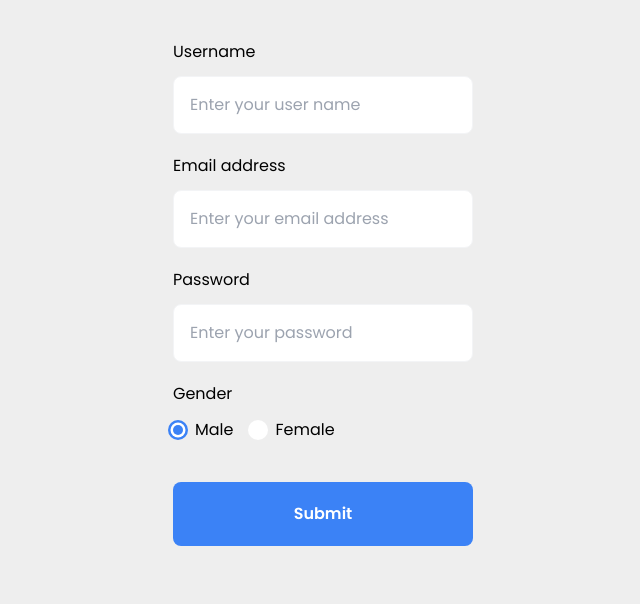
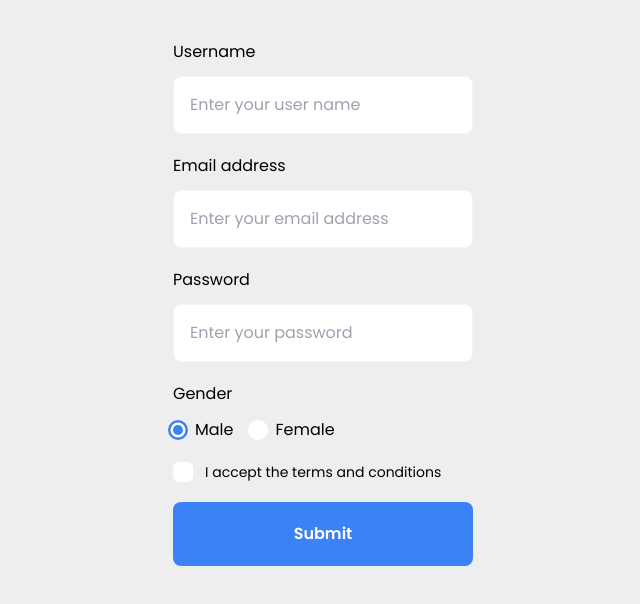
Before and after one commit to trwinddev/Register-Form, a React (Vite) app: page / in a window 1280 px wide. Shown: the top 604 px of the page, without its empty margins (317-957 px from the left). Built offline with nearby package versions, Linux system fonts and the light colour scheme.

Commit message:
custom checkbox

```diff
--- /dev/null
+++ b/src/components/checkbox/CheckboxFormik.jsx
@@ -0,0 +1,43 @@
+import { useField } from "formik";
+import React, { Children } from "react";
+
+const CheckboxFormik = ({ children, ...props }) => {
+  const [field, meta] = useField(props);
+  return (
+    <div className="flex flex-col gap-3">
+      <label className="cursor-pointer custom-checkbox">
+        <input
+          type="checkbox"
+          className="hidden"
+          id={props.name}
+          {...field}
+          {...props}
+        />
+        <div className="flex items-center gap-x-3">
+          <div className="bg-white w-full transition-all h-full rounded-md flex items-center justify-center custom-checkbox-square">
+            <svg
+              width="12"
+              height="10"
+              viewBox="0 0 12 10"
+              fill="none"
+              xmlns="http://www.w3.org/2000/svg"
+            >
+              <path
+                d="M11.7453 1.89733L3.93178 9.71087L0.254822 6.03391L1.17132 5.11741L3.93178 7.87137L10.8288 0.980835L11.7453 1.89733Z"
+                fill="white"
+              />
+            </svg>
+          </div>
+          <label htmlFor={props.name} className="text-sm cursor-pointer">
+            {children}
+          </label>
+        </div>
+      </label>
+      {meta.touched && meta.error && (
+        <p className="text-red-500 text-sm">{meta.error}</p>
+      )}
+    </div>
+  );
+};
+
+export default CheckboxFormik;
--- a/src/components/form/RegisterFormik.jsx
+++ b/src/components/form/RegisterFormik.jsx
@@ -3,6 +3,7 @@ import InputFormik from "../input/InputFormik";
 import { Formik, Form, Field } from "formik";
 import * as Yup from "yup";
 import RadioFormik from "../radio/RadioFormik";
+import CheckboxFormik from "../checkbox/CheckboxFormik";
 
 const RegisterFormik = () => {
   return (
@@ -31,13 +32,16 @@ const RegisterFormik = () => {
               }
             )
             .required("Please enter your password"),
-          // gender: Yup.string()
-          //   .required("Please select your gender")
-          //   .oneOf(["male", "female"], "You can only select male or female"),
+          gender: Yup.string()
+            .required("Please select your gender")
+            .oneOf(["male", "female"], "You can only select male or female"),
           // job: Yup.string()
           //   .required("Please select your job")
           //   .oneOf(["teacher", "developer", "doctor"]),
-          // term: Yup.boolean().required("Please check the term"),
+          term: Yup.boolean().oneOf(
+            [true],
+            "Please check the term and conditions"
+          ),
         })}
         onSubmit={(values, { setSubmitting }) => {
           setTimeout(() => {
@@ -92,6 +96,9 @@ const RegisterFormik = () => {
                   ></RadioFormik>
                 </div>
               </div>
+              <CheckboxFormik name="term">
+                I accept the terms and conditions
+              </CheckboxFormik>
               <button className="w-full bg-blue-500 rounded-lg p-5 mt-5 font-semibold text-white ">
                 {formik.isSubmitting ? (
                   <div className="h-5 w-5 rounded-full border-4 border-t-4 border-white border-t-transparent animate-spin mx-auto"></div>
```
